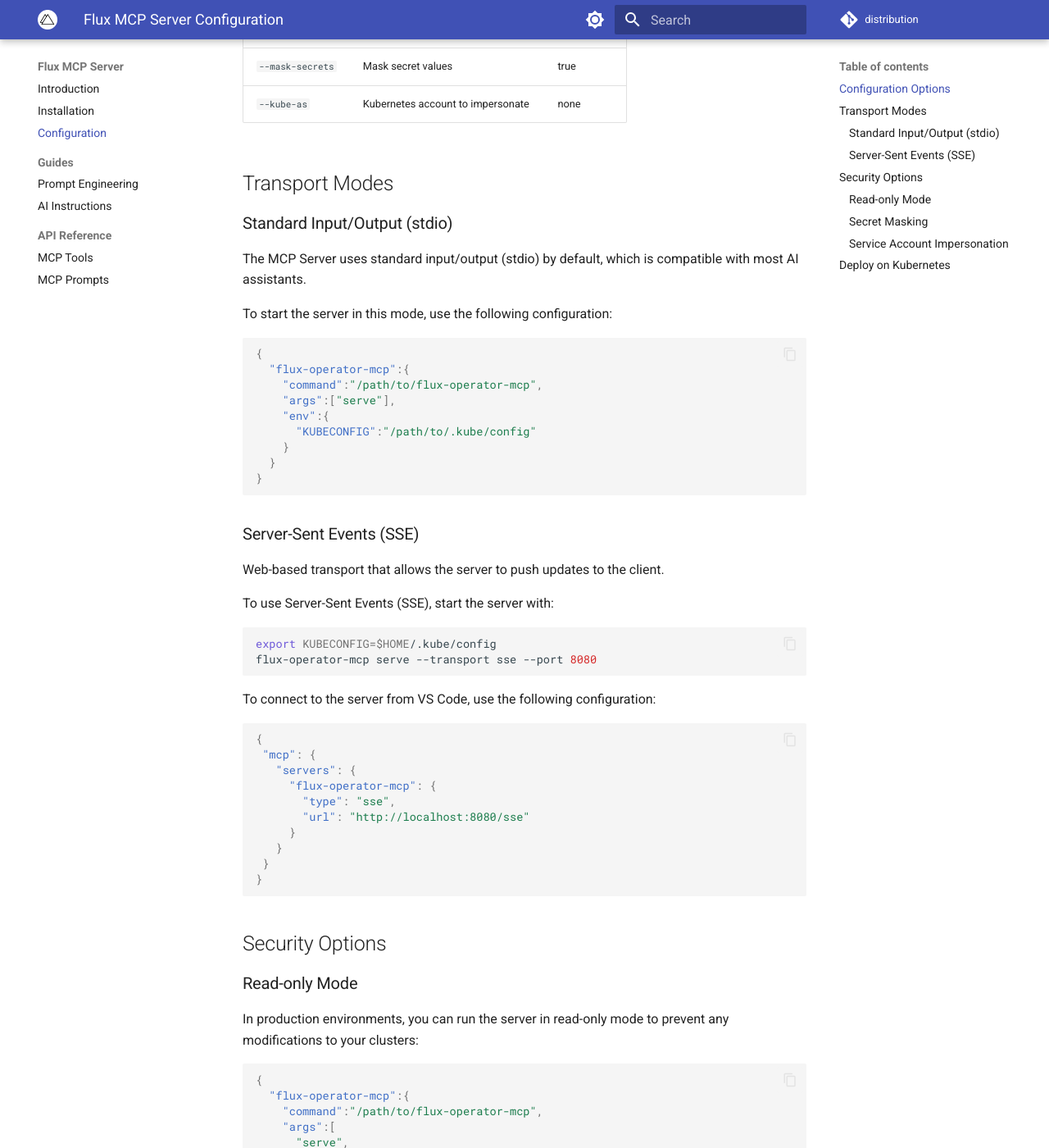
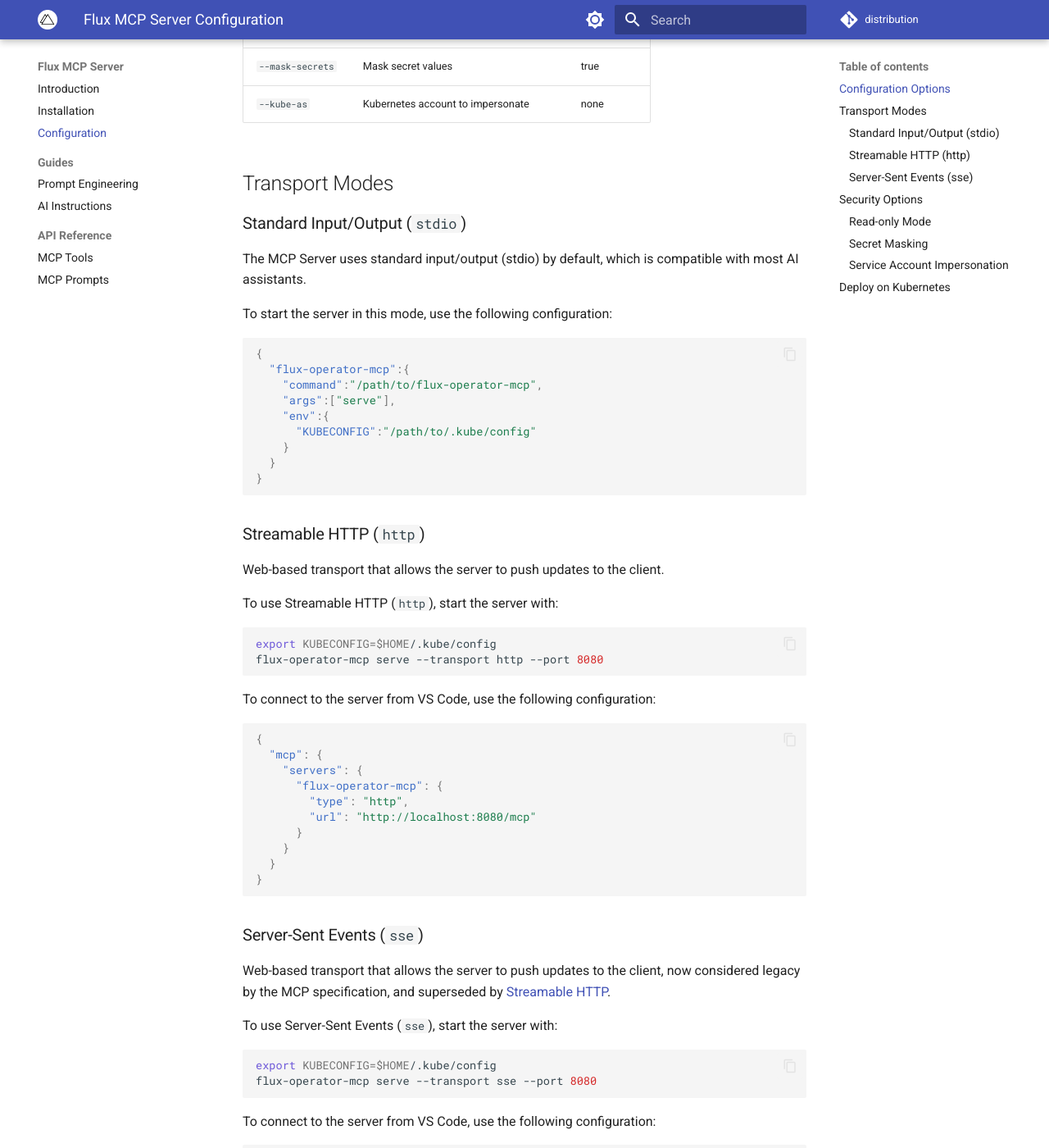
Before and after one commit to controlplaneio-fluxcd/distribution, an MkDocs documentation site: the page built from docs/mcp/config.md, in a window 1280 px wide and 1400 px high, scrolled down 535 px. Shown: the whole window at 82% size. Built offline with MkDocs 1.6.1 and Material for MkDocs 9.7.7, drawn with Linux system fonts in a browser that asks for light colours; comment, search, counter and statistics services are not loaded; some of the changed text lies outside the part shown.

Commit message:
Introduce http transport for mcp and workload identity lockdown for operator
Signed-off-by: Matheus Pimenta <matheuscscp@gmail.com>

````diff
--- a/docs/mcp/config.md
+++ b/docs/mcp/config.md
@@ -12,17 +12,17 @@
 
 The `flux-operator-mcp serve` command accepts the following flags:
 
-| Flag             | Description                           | Default |
-|------------------|---------------------------------------|---------|
-| `--transport`    | The transport protocol (stdio or sse) | stdio   |
-| `--port`         | The port to listen on (for sse)       | 8080    |
-| `--read-only`    | Run in read-only mode                 | false   |
-| `--mask-secrets` | Mask secret values                    | true    |
-| `--kube-as`      | Kubernetes account to impersonate     | none    |
+| Flag             | Description                                 | Default |
+|------------------|---------------------------------------------|---------|
+| `--transport`    | The transport protocol (stdio, sse or http) | stdio   |
+| `--port`         | The port to listen on (for sse or http)     | 8080    |
+| `--read-only`    | Run in read-only mode                       | false   |
+| `--mask-secrets` | Mask secret values                          | true    |
+| `--kube-as`      | Kubernetes account to impersonate           | none    |
 
 ## Transport Modes
 
-### Standard Input/Output (stdio)
+### Standard Input/Output (`stdio`)
 
 The MCP Server uses standard input/output (stdio) by default, which is compatible with most AI assistants.
 
@@ -40,11 +40,38 @@
 }
 ```
 
-### Server-Sent Events (SSE)
+### Streamable HTTP (`http`)
 
 Web-based transport that allows the server to push updates to the client.
 
-To use Server-Sent Events (SSE), start the server with:
+To use Streamable HTTP (`http`), start the server with:
+
+```shell
+export KUBECONFIG=$HOME/.kube/config
+flux-operator-mcp serve --transport http --port 8080
+```
+
+To connect to the server from VS Code, use the following configuration:
+
+```json
+{
+  "mcp": {
+    "servers": {
+      "flux-operator-mcp": {
+        "type": "http",
+        "url": "http://localhost:8080/mcp"
+      }
+    }
+  }
+}
+```
+
+### Server-Sent Events (`sse`)
+
+Web-based transport that allows the server to push updates to the client, now considered
+legacy by the MCP specification, and superseded by [Streamable HTTP](#streamable-http-http).
+
+To use Server-Sent Events (`sse`), start the server with:
 
 ```shell
 export KUBECONFIG=$HOME/.kube/config
@@ -55,14 +82,14 @@
 
 ```json
 {
- "mcp": {
-   "servers": {
-     "flux-operator-mcp": {
-       "type": "sse",
-       "url": "http://localhost:8080/sse"
-     }
-   }
- }
+  "mcp": {
+    "servers": {
+      "flux-operator-mcp": {
+        "type": "sse",
+        "url": "http://localhost:8080/sse"
+      }
+    }
+  }
 }
 ```
 
@@ -179,14 +206,18 @@
           name: << inputs.provider.name >>
         interval: 30m
         values:
+          transport: http # defaults to the legacy 'sse' transport
           readonly: << inputs.readonly >>
           networkPolicy:
             ingress:
               namespaces: [<< inputs.accessFrom >>]
 ```
 
+See the full docs and values API for the Helm chart
+[here](https://github.com/controlplaneio-fluxcd/charts/tree/main/charts/flux-operator-mcp).
+
 This ResourceSet will create a Kubernetes Deployment for the Flux MCP Server
-with cluster-admin permissions. It is recommended to set the `readonly` input to `true`
+with `cluster-admin` permissions. It is recommended to set the `readonly` input to `true`
 in production environments to prevent modifications to the cluster state.
 
 The server is exposed via a Kubernetes Service named `flux-operator-mcp`
@@ -204,14 +235,29 @@
 
 ```json
 {
- "mcp": {
-   "servers": {
-     "flux-operator-mcp": {
-       "type": "sse",
-       "url": "http://localhost:9090/sse"
-     }
-   }
- }
+  "mcp": {
+    "servers": {
+      "flux-operator-mcp": {
+        "type": "http",
+        "url": "http://localhost:9090/mcp"
+      }
+    }
+  }
+}
+```
+
+For the legacy `sse` transport, add:
+
+```json
+{
+  "mcp": {
+    "servers": {
+      "flux-operator-mcp": {
+        "type": "sse",
+        "url": "http://localhost:9090/sse"
+      }
+    }
+  }
 }
 ```
 
````
Also changed, not shown: docs/mcp/install.md (+5 -1 lines), docs/operator/install.md (+2 -0 lines), docs/images/flux-mcp-diagram-wht.svg.
